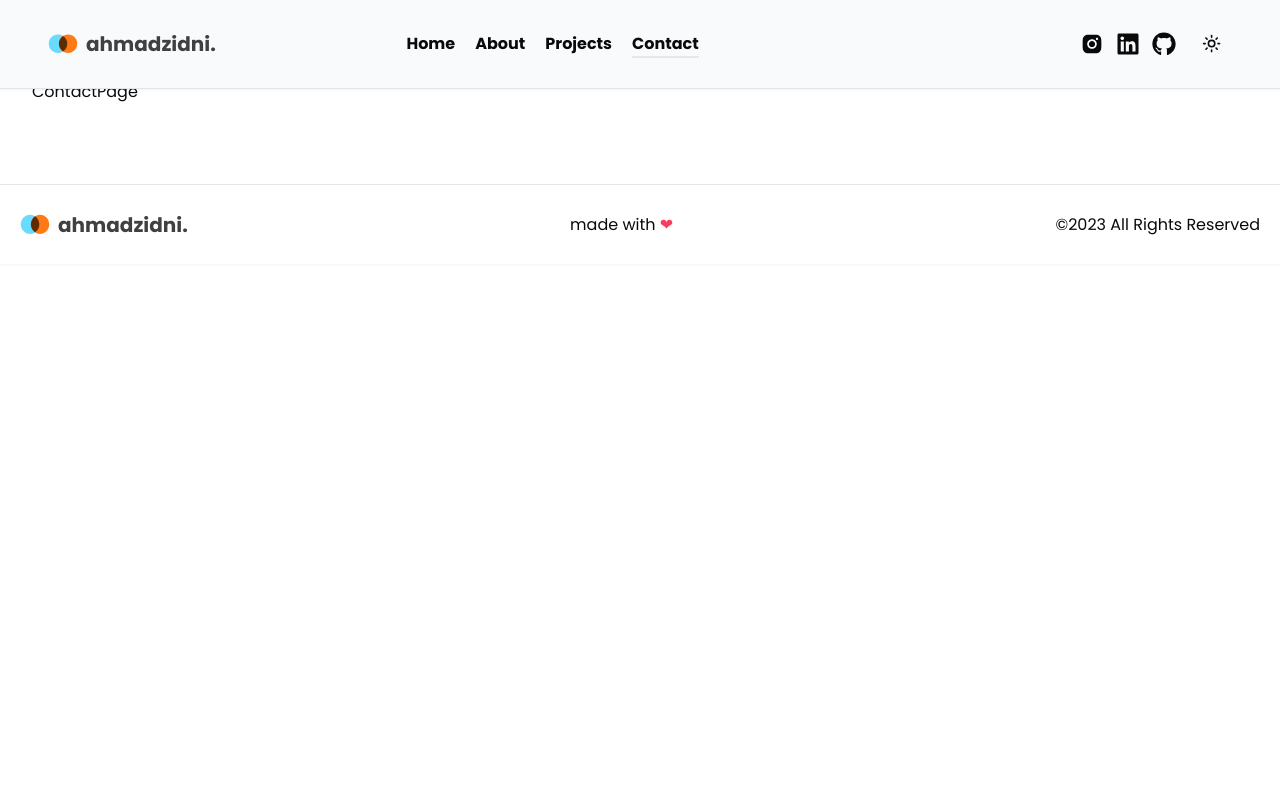
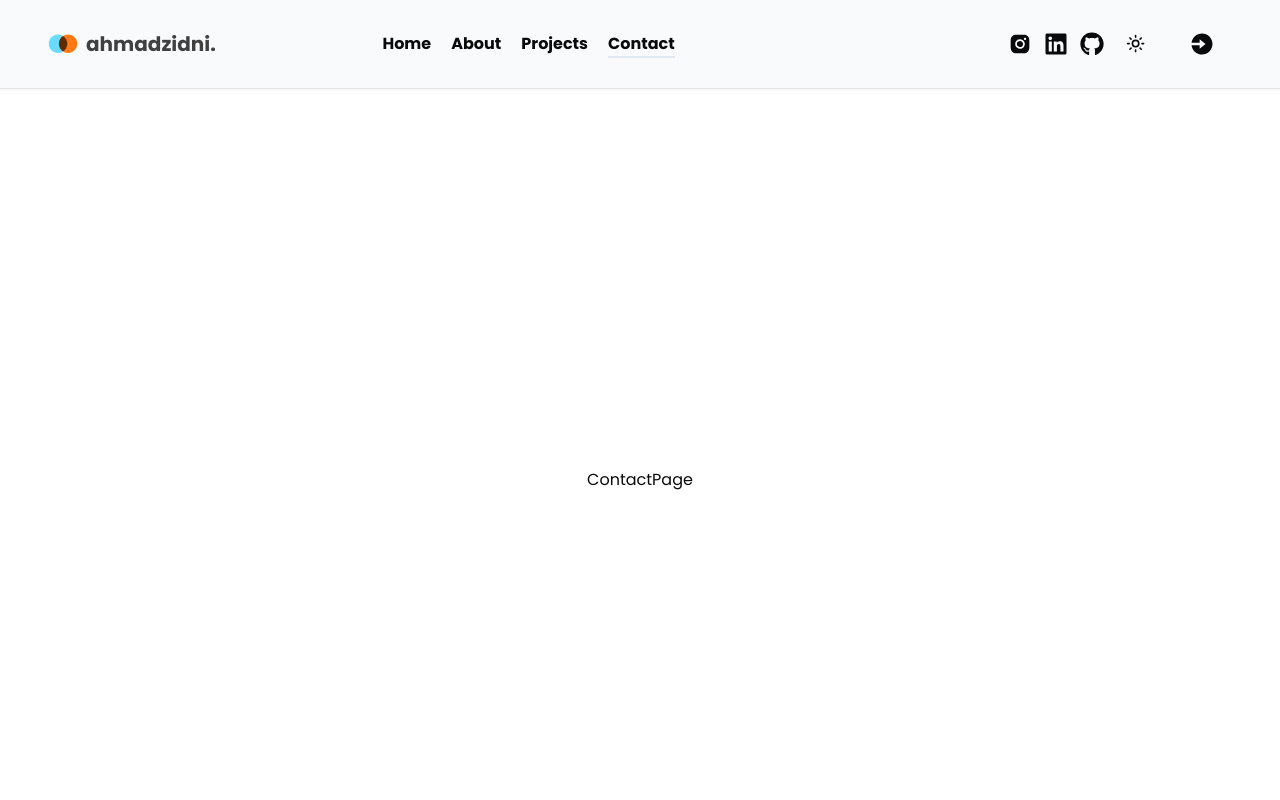
Before and after one commit to ahmaddzidnii/portofolio-nextjs, a Next.js app: page /contact in a window 1280 px wide. Shown: the top 800 px of the page. Built offline with nearby package versions, Linux system fonts and the light colour scheme; no server answers.

Commit message:
fix: auth: memperbaiki auth

```diff
--- a/app/(clerk)/layout.tsx
+++ b/app/(clerk)/layout.tsx
@@ -1,3 +1,3 @@
 export default function LayoutClerk({ children }: { children: React.ReactNode }) {
-  return <div className="flex items-center justify-center min-h-screen">{children}</div>;
+  return <div className="flex items-center justify-center min-h-screen sm:px-8">{children}</div>;
 }
--- a/app/(portofolio)/contact/page.tsx
+++ b/app/(portofolio)/contact/page.tsx
@@ -1,5 +1,5 @@
 const ContactPage = () => {
-  return <div>ContactPage</div>;
+  return <div className="h-screen flex items-center justify-center">ContactPage</div>;
 };
 
 export default ContactPage;
--- a/app/(portofolio)/page.tsx
+++ b/app/(portofolio)/page.tsx
@@ -22,7 +22,9 @@ export default function Home() {
               Selamat datang di portofolio saya. portofolio ini dibuat mengguanakan framework next js. Portofolio ini dibuat untuk memenuhi tugas akhir dari mata kuliah Pemrograman Web tapi boong.
             </p>
             <div className="mt-5 flex gap-x-5 sm:justify-center">
-              <Button>Contact me</Button>
+              <Button asChild>
+                <Link href="/contact">Contact me</Link>
+              </Button>
               <Button variant="outline" asChild>
                 <Link href="https://anime.ahmadzidni.site" target="_blank">
                   Website
--- a/app/layout.tsx
+++ b/app/layout.tsx
@@ -7,6 +7,7 @@ import { ThemeProvider } from "@/components/theme-provider";
 import { siteConfig } from "@/config/site-config";
 
 import { ClerkProvider } from "@clerk/nextjs";
+import { shadesOfPurple } from "@clerk/themes";
 
 const poppins = Poppins({ subsets: ["latin"], weight: ["200", "300", "400", "500", "600", "700"] });
 
@@ -22,7 +23,7 @@ export default function RootLayout({ children }: { children: React.ReactNode })
   return (
     <html lang="en" suppressHydrationWarning>
       <body className={poppins.className}>
-        <ClerkProvider>
+        <ClerkProvider appearance={{ baseTheme: shadesOfPurple }}>
           <NextTopLoader showSpinner={false} height={5} />
           <ThemeProvider attribute="class" defaultTheme="system" enableSystem disableTransitionOnChange>
             {children}
--- a/components/mobile-sidebar.tsx
+++ b/components/mobile-sidebar.tsx
@@ -9,8 +9,9 @@ import { usePathname } from "next/navigation";
 import { FaGithub, FaLinkedin } from "react-icons/fa";
 import { AiFillInstagram } from "react-icons/ai";
 import Link from "next/link";
+import { UserButton } from "@clerk/nextjs";
 
-const MobileSidebar = () => {
+const MobileSidebar = ({ user }: { user: any }) => {
   const pathname = usePathname();
   const [open, setOpen] = useState(false);
 
@@ -57,7 +58,7 @@ const MobileSidebar = () => {
 
   return (
     <div className="hidden sm:block">
-      <Sheet open={open} onOpenChange={setOpen}>
+      <Sheet modal={false} open={open} onOpenChange={setOpen}>
         <SheetTrigger asChild>
           <Button variant="ghost">
             <MenuIcon />
@@ -65,9 +66,36 @@ const MobileSidebar = () => {
         </SheetTrigger>
         <SheetContent side="left">
           <SheetHeader>
-            <Logo />
+            {user ? (
+              <div className="flex items-center gap-x-4">
+                <UserButton afterSignOutUrl="/" />
+                <h1 className="text-xl font-bold">{user}</h1>
+              </div>
+            ) : (
+              <Button asChild variant="ghost">
+                <Link href="/login">Login</Link>
+              </Button>
+            )}
           </SheetHeader>
-          <div className="flex flex-col gap-y-20  my-10">
+          <div className="flex flex-col items-center justify-between h-[80%] mt-6">
+            <div className="flex flex-col space-y-2 w-full">
+              {midNavbar.map((item) => (
+                <Button onClick={() => setOpen(false)} key={item.name} variant={item.isActive ? "default" : "ghost"} asChild>
+                  <Link href={item.href}>{item.name}</Link>
+                </Button>
+              ))}
+            </div>
+            <div className="flex items-center justify-center w-full">
+              {endNavbar.map((item) => (
+                <Button key={item.name} variant="ghost" asChild>
+                  <Link href={item.href} target="_blank">
+                    {item.icon}
+                  </Link>
+                </Button>
+              ))}
+            </div>
+          </div>
+          {/* <div className="flex flex-col gap-y-20  my-10">
             <div className="flex flex-col space-y-2">
               {midNavbar.map((item) => (
                 <Button onClick={() => setOpen(false)} key={item.name} variant={item.isActive ? "default" : "ghost"} asChild>
@@ -84,7 +112,8 @@ const MobileSidebar = () => {
                 </Button>
               ))}
             </div>
-          </div>
+
+          </div> */}
         </SheetContent>
       </Sheet>
     </div>
--- /dev/null
+++ b/components/nav-link.tsx
@@ -0,0 +1,39 @@
+"use client";
+import { usePathname } from "next/navigation";
+import Link from "next/link";
+import { cn } from "@/lib/utils";
+
+const NavLink = () => {
+  const pathname = usePathname();
+
+  const midNavbar = [
+    {
+      name: "Home",
+      href: "/",
+    },
+    {
+      name: "About",
+      href: "/about",
+    },
+    {
+      name: "Projects",
+      href: "/projects",
+    },
+    {
+      name: "Contact",
+      href: "/contact",
+    },
+  ];
+  return (
+    <nav className="gap-x-5 mx-auto flex md:hidden">
+      {midNavbar.map((item) => (
+        <Link key={item.name} href={item.href} className="relative group font-bold">
+          {item.name}
+          <span className={cn("h-0.5 inline-block  bg-slate-200 absolute left-0 -bottom-0.5 group-hover:w-full transition-[width] ease duration-300 ", item.href === pathname ? "w-full" : "w-0")}></span>
+        </Link>
+      ))}
+    </nav>
+  );
+};
+
+export default NavLink;
--- a/components/navbar.tsx
+++ b/components/navbar.tsx
@@ -1,41 +1,20 @@
-"use client";
 import { FaGithub, FaLinkedin } from "react-icons/fa";
 import { AiFillInstagram } from "react-icons/ai";
+import { BiSolidLogInCircle } from "react-icons/bi";
+
+import { currentUser } from "@clerk/nextjs";
 
 import Link from "next/link";
-import { usePathname } from "next/navigation";
 
 import { Logo } from "./logo";
 import { ModeToggle } from "./toogle-theme";
 import MobileSidebar from "./mobile-sidebar";
-import { cn } from "@/lib/utils";
 import { UserButton } from "@clerk/nextjs";
+import NavLink from "./nav-link";
+import { Button } from "./ui/button";
 
-const Navbar = () => {
-  const pathname = usePathname();
-
-  const midNavbar = [
-    {
-      name: "Home",
-      href: "/",
-      isActive: pathname == "/",
-    },
-    {
-      name: "About",
-      href: "/about",
-      isActive: pathname == "/about",
-    },
-    {
-      name: "Projects",
-      href: "/projects",
-      isActive: pathname == "/projects",
-    },
-    {
-      name: "Contact",
-      href: "/contact",
-      isActive: pathname == "/contact",
-    },
-  ];
+const Navbar = async () => {
+  const user = await currentUser();
 
   const endNavbar = [
     {
@@ -59,26 +38,29 @@ const Navbar = () => {
     <header className="fixed z-[100] top-0 w-full  bg-slate-50 dark:bg-slate-900 p-4 border-b shadow-sm ">
       <div className="flex  justify-between  h-14 w-full  items-center container mx-auto sm:!px-0 ">
         <div className="flex items-center gap-x-2 ">
-          <MobileSidebar />
+          <MobileSidebar user={user?.firstName} />
           <Logo />
         </div>
-        <nav className="gap-x-5 mx-auto flex md:hidden">
-          {midNavbar.map((item) => (
-            <Link key={item.name} href={item.href} className="relative group font-bold">
-              {item.name}
-              <span className={cn("h-0.5 inline-block  bg-slate-200 absolute left-0 -bottom-0.5 group-hover:w-full transition-[width] ease duration-300 ", item.isActive ? "w-full" : "w-0")}></span>
-            </Link>
-          ))}
-        </nav>
+        <NavLink />
         <nav className="ms-auto  flex md:hidden items-center gap-x-3 mr-4">
           {endNavbar.map((item) => (
             <Link key={item.name} href={item.href} target="_blank">
               {item.icon}
             </Link>
           ))}
+          <ModeToggle />
         </nav>
-        <ModeToggle />
-        {/* <UserButton /> */}
+        <div className="xs:hidden">
+          {!user ? (
+            <Button variant="ghost">
+              <Link href="/login">
+                <BiSolidLogInCircle className="w-7 h-7" />
+              </Link>
+            </Button>
+          ) : (
+            <UserButton afterSignOutUrl="/"  />
+          )}
+        </div>
       </div>
     </header>
   );
--- a/package.json
+++ b/package.json
@@ -10,6 +10,7 @@
   },
   "dependencies": {
     "@clerk/nextjs": "^4.27.1",
+    "@clerk/themes": "^1.7.9",
     "@radix-ui/react-dialog": "^1.0.5",
     "@radix-ui/react-dropdown-menu": "^2.0.6",
     "@radix-ui/react-slot": "^1.0.2",
```
Also changed, not shown: 1 other file (tests, documents, lock files or other folders).
